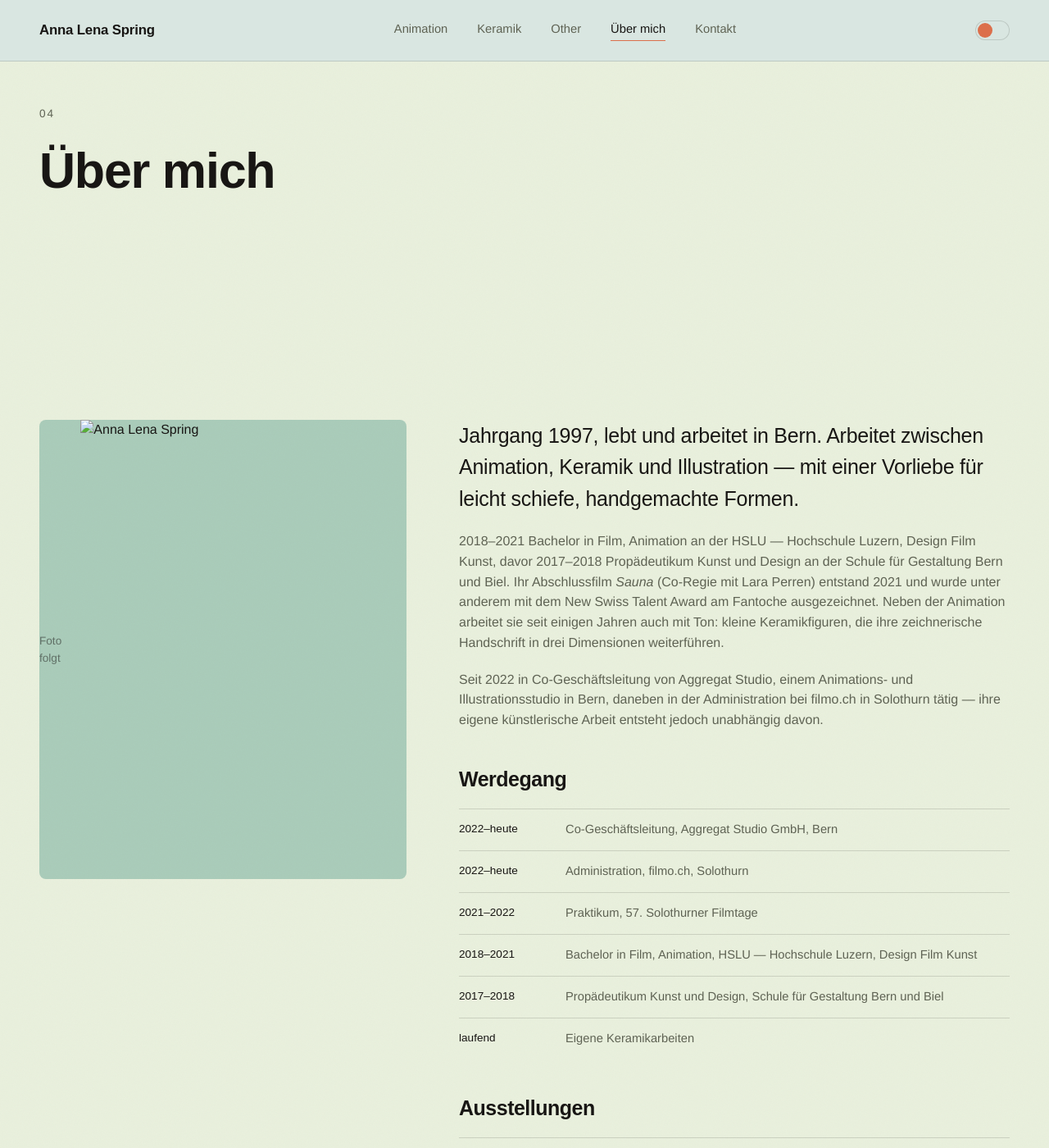
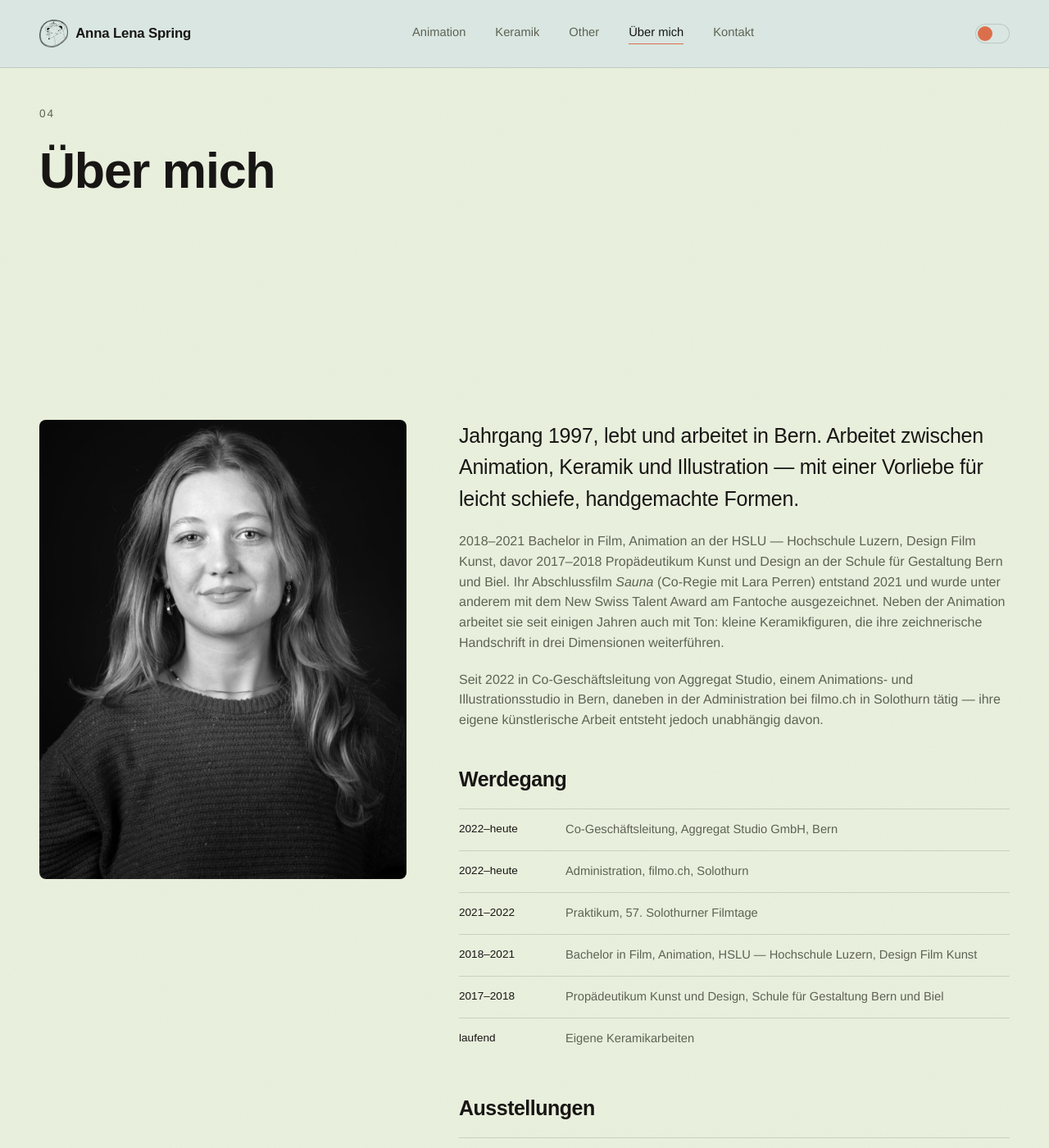
Before and after one commit to annalenaspring/my-website, a Jekyll site: the page built from ueber-mich.html, in a window 1280 px wide and 1400 px high. Shown: the whole window at 82% size. Built offline with Jekyll 4.4.1, drawn with Linux system fonts in a browser that asks for light colours; nearby versions of some CDN libraries; some web fonts are replaced.

Commit message:
Echtes Porträtfoto und Logo eingebunden

```diff
--- a/_layouts/default.html
+++ b/_layouts/default.html
@@ -33,7 +33,10 @@
 <div class="grain" aria-hidden="true"></div>
 
 <header class="site-header">
-  <a href="{{ '/' | relative_url }}" class="logo">Anna&nbsp;Lena&nbsp;Spring</a>
+  <a href="{{ '/' | relative_url }}" class="logo">
+    <img src="{{ '/assets/logo.png' | relative_url }}" alt="" class="logo-mark" width="36" height="36">
+    <span class="logo-text">Anna&nbsp;Lena&nbsp;Spring</span>
+  </a>
   <nav class="main-nav">
     <a href="{{ '/animation/' | relative_url }}" data-cursor="link" {% if page.url contains '/animation' %}class="active"{% endif %}>Animation</a>
     <a href="{{ '/keramik/' | relative_url }}" data-cursor="link" {% if page.url contains '/keramik' %}class="active"{% endif %}>Keramik</a>
--- a/css/style.css
+++ b/css/style.css
@@ -112,7 +112,9 @@ h1,h2,h3{
   background:var(--bg-alt);
   border-bottom:1px solid var(--line);
 }
-.logo{font-family:'Clash Display',sans-serif;font-weight:600;font-size:1.05rem;letter-spacing:-0.01em;}
+.logo{display:flex;align-items:center;gap:.6rem;font-family:'Clash Display',sans-serif;font-weight:600;font-size:1.05rem;letter-spacing:-0.01em;}
+.logo-mark{height:34px;width:auto;display:block;}
+html.dark .logo-mark{filter:invert(1);}
 .main-nav{display:flex;gap:2.25rem;font-size:.92rem;}
 .main-nav a{position:relative;padding-bottom:.2rem;color:var(--text-muted);transition:color .25s var(--ease);}
 .main-nav a::after{content:'';position:absolute;left:0;bottom:0;width:0;height:1px;background:var(--accent);transition:width .3s var(--ease);}
--- a/ueber-mich.html
+++ b/ueber-mich.html
@@ -12,7 +12,6 @@ description: "Anna Lena Spring — Bio und Werdegang."
 <section class="about-grid">
   <div class="about-portrait" data-reveal>
     <div class="portrait-frame">
-      <!-- TODO Anna: echtes Foto unter assets/img/portrait.jpg ablegen -->
       <img src="{{ '/assets/img/portrait.jpg' | relative_url }}" alt="Anna Lena Spring" onerror="this.parentElement.classList.add('no-image')">
     </div>
   </div>
```
Also changed, not shown: assets/img/portrait.jpg (added), assets/logo.png (added).
